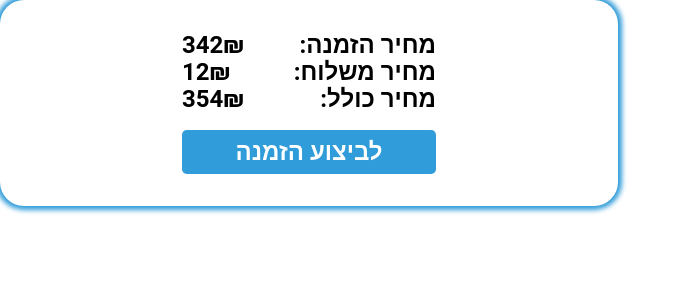
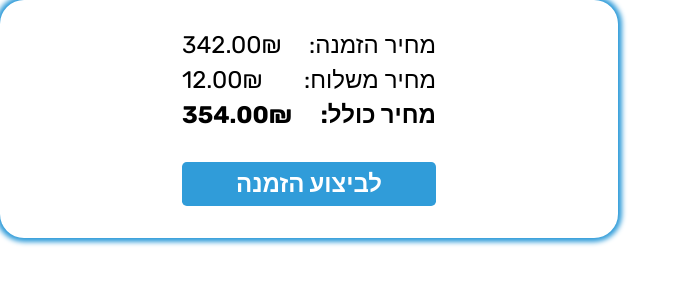
Before and after one commit to ColmanDevClub-DeliveryApp/frontend, a React (Create React App) app: page / in a window 1280 px wide. Shown: the top 300 px of the page, without its empty margins (0-689 px from the left). Built offline with nearby package versions, Linux system fonts and the light colour scheme.

Commit message:
Payment Done

```diff
--- a/src/App.js
+++ b/src/App.js
@@ -1,11 +1,11 @@
 import './App.css';
 import './components/button/index'
-import PaymentInfo from './components/payment/index'
+import PlayGround from './PlayGround';
 
 function App() {
   return (
     <div className="App">
-      <PaymentInfo orderPrice='342' deliveryPrice='12' totalPrice='354'/>
+      <PlayGround />
     </div>
   );
 }
--- /dev/null
+++ b/src/PlayGround.js
@@ -0,0 +1,12 @@
+import React from 'react';
+import PaymentInfo from './components/payment/index';
+
+const PlayGround = () => {
+    return (
+        <div className='PlayGround'>
+            <PaymentInfo orderPrice="342.00" deliveryPrice="12.00" totalPrice="354.00" priceSymbol="₪"/>
+        </div>
+    );
+};
+
+export default PlayGround;
--- a/src/components/payment/index.js
+++ b/src/components/payment/index.js
@@ -4,16 +4,16 @@ import Button from '../button/index';
 
 /**
  *
- * parameters: orderPrice, deliveryPrice, totalPrice
+ * parameters: orderPrice, deliveryPrice, totalPrice, priceSymbol
  *
  */
-const PaymentInfo = ({orderPrice, deliveryPrice, totalPrice}) => {
+const PaymentInfo = ({orderPrice="0.00", deliveryPrice="0.00", totalPrice="0.00", priceSymbol="₪"}) => {
   return (
     <div className='PaymentInfo'>
         <div className="text-container">
-            <p><span className='name'>מחיר הזמנה:</span> <span className='price'>{orderPrice}₪</span></p>
-            <p><span className='name'>מחיר משלוח:</span> <span className='price'>{deliveryPrice}₪</span></p>
-            <p><span className='name'>מחיר כולל:</span> <span className='price'>{totalPrice}₪</span></p>
+            <p><span>מחיר הזמנה:</span> <span>{orderPrice}{priceSymbol}</span></p>
+            <p><span>מחיר משלוח:</span> <span>{deliveryPrice}{priceSymbol}</span></p>
+            <p className='bold'><span>מחיר כולל:</span> <span>{totalPrice}{priceSymbol}</span></p>
         </div>
         <Button text="לביצוע הזמנה" type="contained" size="big" fullWidth/>
     </div>
--- a/src/components/payment/styles.css
+++ b/src/components/payment/styles.css
@@ -1,12 +1,15 @@
+@import url('https://fonts.googleapis.com/css2?family=Rubik:wght@300;400;500;600;700;800;900&display=swap%27');
+
 *{
-    font-family: 'Roboto', sans-serif;
-    font-weight: bold;
+    font-family: 'Rubik', sans-serif;
+    margin: 0;
+    padding: 0;
 }
 
 .PaymentInfo{
     padding: 2rem;
     border-radius: 1.5rem;
-    box-shadow: 0px 0px 5px 4px #309cd9;
+    box-shadow: 0 0 0.3125rem 0.25rem #309cd9;
     width: 34.625rem;
     display: grid;
     justify-content: center;
@@ -21,7 +24,19 @@ p{
     width: 15.875rem;
 }
 
+p:not(:last-child){
+    margin-bottom: 0.5rem;
+}
+
+p:last-child{
+    margin-bottom: 1rem;
+}
+
 .text-container{
     margin-bottom: 1rem;
     font-size: 1.5rem;
 }
+
+.bold{
+    font-weight: bold;
+}
```
